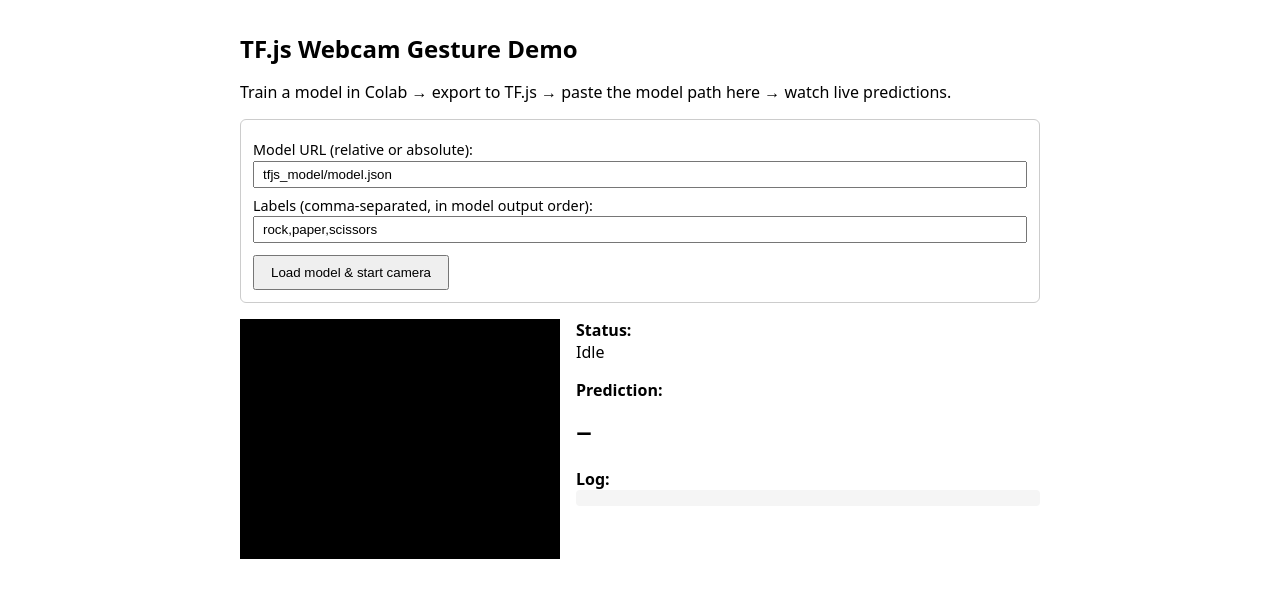
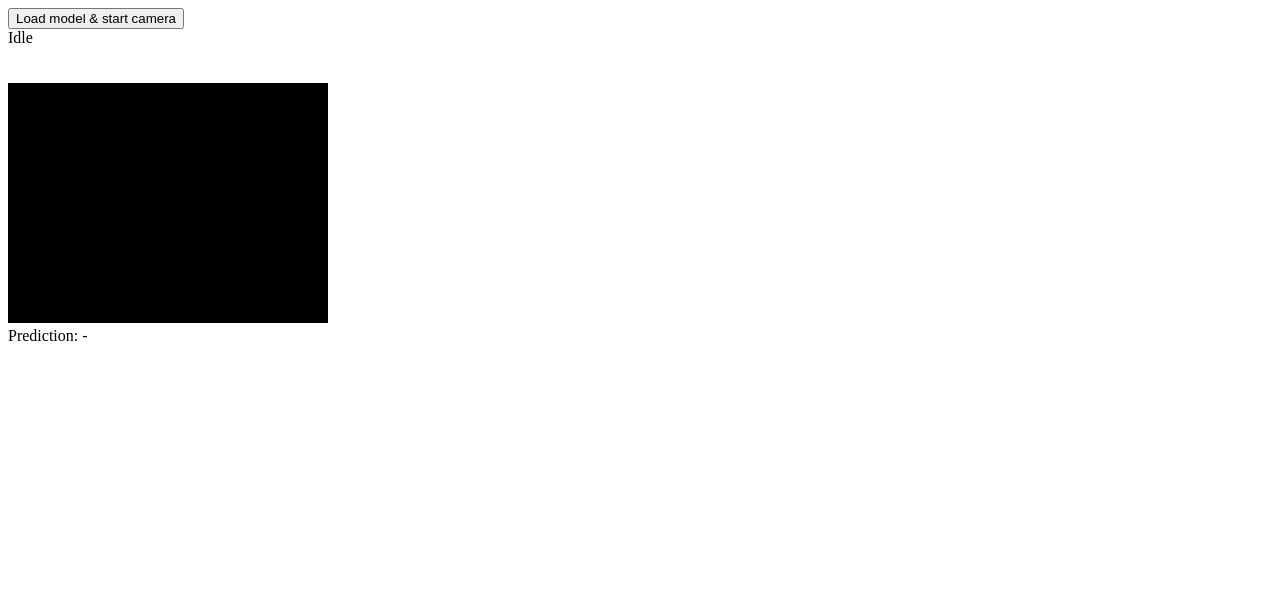
Before and after one commit to seyeala/class_excercise, a plain HTML site: page index.html in a window 1280 px wide. Drawn offline with Linux system fonts and the light colour scheme.

Commit message:
Simplify TF.js webcam demo

```diff
--- a/index.html
+++ b/index.html
@@ -1,112 +1,96 @@
 <!DOCTYPE html>
 <html lang="en">
 <head>
-  <meta charset="UTF-8" />
-  <title>Browser Edge TF.js Demo</title>
-  <style>
-    body {
-      font-family: system-ui, sans-serif;
-      max-width: 800px;
-      margin: 0 auto;
-      padding: 1rem;
-    }
-    h1 {
-      font-size: 1.5rem;
-      margin-bottom: 0.5rem;
-    }
-    .controls {
-      margin-bottom: 1rem;
-      padding: 0.75rem;
-      border: 1px solid #ccc;
-      border-radius: 6px;
-    }
-    label {
-      display: block;
-      margin-top: 0.5rem;
-      font-size: 0.9rem;
-    }
-    input[type="text"] {
-      width: 100%;
-      padding: 0.25rem 0.5rem;
-      margin-top: 0.1rem;
-      box-sizing: border-box;
-    }
-    button {
-      margin-top: 0.75rem;
-      padding: 0.5rem 1rem;
-      cursor: pointer;
-    }
-    .layout {
-      display: flex;
-      flex-wrap: wrap;
-      gap: 1rem;
-      align-items: flex-start;
-    }
-    video {
-      width: 320px;
-      height: 240px;
-      background: #000;
-    }
-    .status {
-      flex: 1;
-      min-width: 200px;
-    }
-    #prediction {
-      font-size: 2rem;
-      margin-top: 0.5rem;
-    }
-    #log {
-      font-size: 0.85rem;
-      white-space: pre-line;
-      background: #f5f5f5;
-      padding: 0.5rem;
-      border-radius: 4px;
-      max-height: 200px;
-      overflow-y: auto;
-    }
-  </style>
+  <meta charset="UTF-8">
+  <title>TF.js Minimal Webcam Demo</title>
 </head>
 <body>
-  <h1>TF.js Webcam Gesture Demo</h1>
-  <p>
-    Train a model in Colab → export to TF.js → paste the model path here → watch live predictions.
-  </p>
-
-  <div class="controls">
-    <label>
-      Model URL (relative or absolute):
-      <input id="model-url" type="text" value="tfjs_model/model.json" />
-    </label>
-
-    <label>
-      Labels (comma-separated, in model output order):
-      <input id="labels" type="text" value="rock,paper,scissors" />
-    </label>
-
-    <button id="start-btn">Load model &amp; start camera</button>
+  <button id="start-btn">Load model & start camera</button>
+  <div id="status">Idle</div>
+  <br><br>
+  <video id="webcam" autoplay playsinline width="320" height="240" style="background:#000"></video>
+  <div>
+    Prediction: <span id="prediction">-</span>
   </div>
 
-  <div class="layout">
-    <video id="webcam" autoplay playsinline></video>
+  <!-- 1) Load TF.js – IMPORTANT: use 4.22.0 or latest -->
+  <script src="https://cdn.jsdelivr.net/npm/@tensorflow/tfjs@4.22.0/dist/tf.min.js"></script>
+  <!-- If 4.22.0 is not available, this also works: -->
+  <!-- <script src="https://cdn.jsdelivr.net/npm/@tensorflow/tfjs@latest/dist/tf.min.js"></script> -->
 
-    <div class="status">
-      <div><strong>Status:</strong></div>
-      <div id="status-text">Idle</div>
+  <script>
+    const statusEl = document.getElementById('status');
+    const predEl = document.getElementById('prediction');
+    const videoEl = document.getElementById('webcam');
+    const startBtn = document.getElementById('start-btn');
 
-      <div style="margin-top: 1rem;"><strong>Prediction:</strong></div>
-      <div id="prediction">–</div>
+    const IMAGE_SIZE = 160; // your model's input size
 
-      <div style="margin-top: 1rem;"><strong>Log:</strong></div>
-      <div id="log"></div>
-    </div>
-  </div>
+    let model = null;
+    let running = false;
 
-  <!-- Hidden canvas for grabbing video frames -->
-  <canvas id="offscreen-canvas" width="160" height="160" style="display:none;"></canvas>
+    async function loadModel() {
+      statusEl.textContent = 'Loading model...';
 
-  <!-- TF.js CDN -->
-  <script src="https://cdn.jsdelivr.net/npm/@tensorflow/tfjs@4.20.0/dist/tf.min.js"></script>
-  <!-- Your logic -->
-  <script src="script.js"></script>
+      // model.json must be in the same folder as index.html
+      // If you keep the name "model (1).json", change this path accordingly.
+      model = await tf.loadLayersModel('model.json');
+
+      statusEl.textContent = 'Model loaded. Requesting camera...';
+    }
+
+    async function setupCamera() {
+      const stream = await navigator.mediaDevices.getUserMedia({ video: true });
+      videoEl.srcObject = stream;
+      await new Promise(resolve => {
+        videoEl.onloadedmetadata = () => {
+          videoEl.play();
+          resolve();
+        };
+      });
+      statusEl.textContent = 'Camera ready. Running predictions...';
+    }
+
+    function predictLoop() {
+      if (!running || !model) return;
+
+      tf.tidy(() => {
+        // Grab frame from video
+        let img = tf.browser.fromPixels(videoEl)
+          .resizeBilinear([IMAGE_SIZE, IMAGE_SIZE]) // [H,W,3]
+          .toFloat()
+          .expandDims(0); // [1,H,W,3]
+
+        // IMPORTANT: your model already normalizes inside (x/127.5 - 1),
+        // so we do NOT divide by 255 here.
+
+        const logits = model.predict(img);
+        const probs = logits.dataSync();
+        const maxIdx = probs.indexOf(Math.max(...probs));
+
+        // For now, just show the index; you can map to labels later.
+        predEl.textContent = 'class_' + maxIdx;
+      });
+
+      requestAnimationFrame(predictLoop);
+    }
+
+    async function start() {
+      if (running) return;
+      running = true;
+
+      try {
+        await loadModel();
+        await setupCamera();
+        predictLoop();
+      } catch (err) {
+        console.error(err);
+        statusEl.textContent = 'Error: ' + err.message;
+        running = false;
+      }
+    }
+
+    startBtn.addEventListener('click', start);
+  </script>
 </body>
 </html>
```
Also changed, not shown: README.md.
